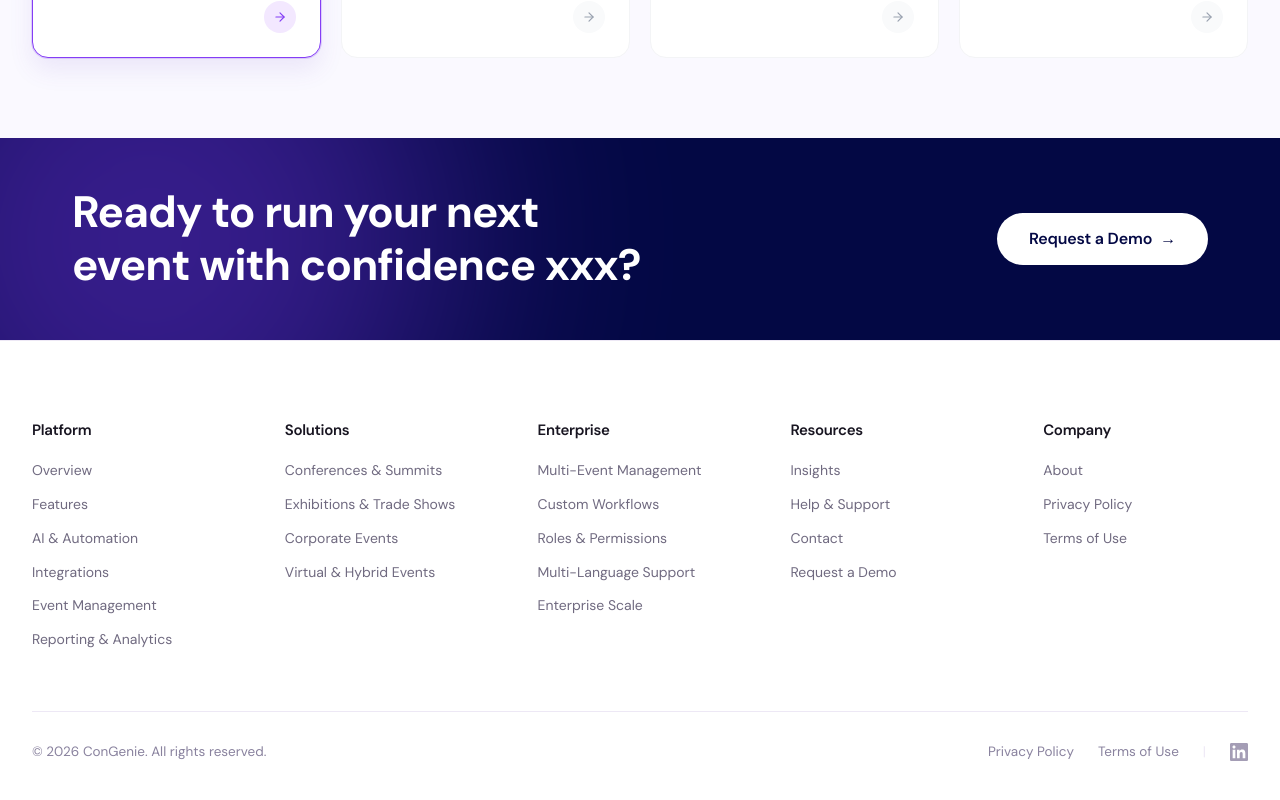
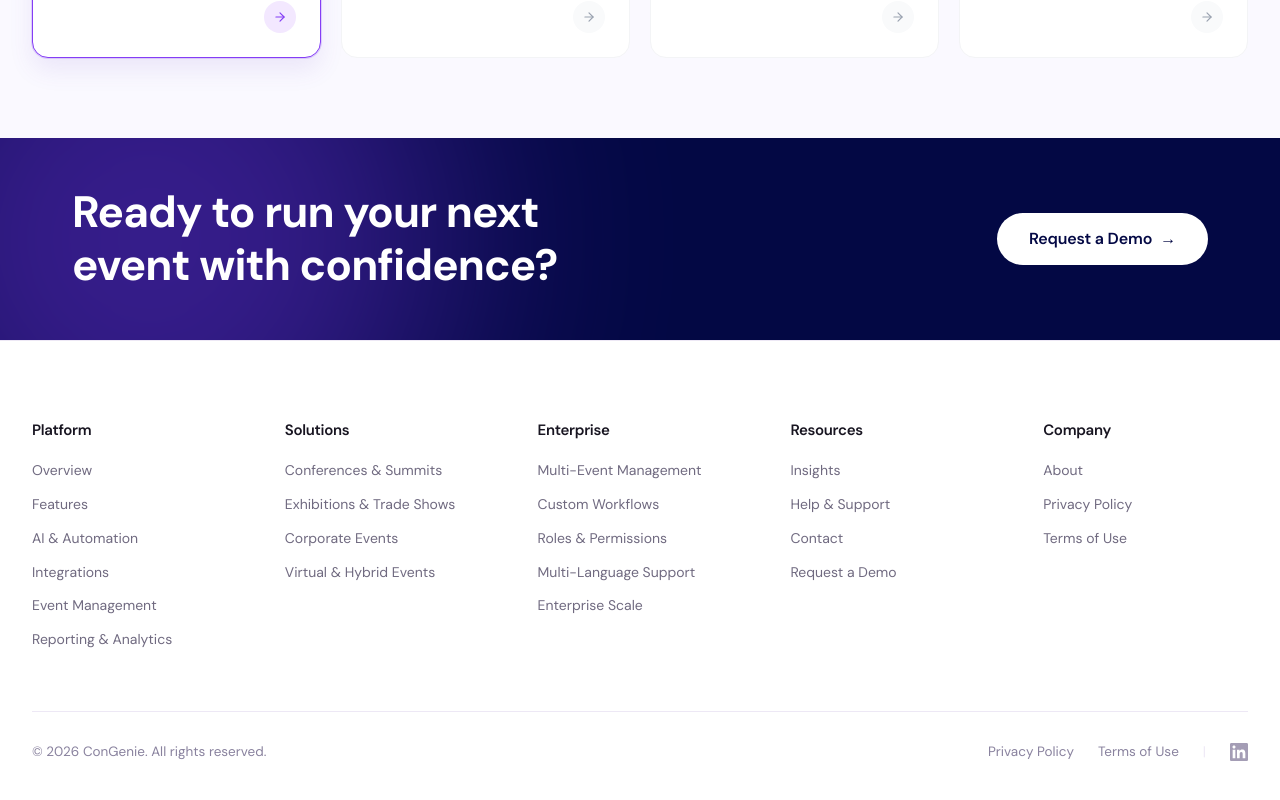
Before and after one commit to ArifK1712/congeniev1, a Next.js app: page / in a window 1280 px wide. Shown: the part 6083-6883 px from the top of the page. Built offline with nearby package versions, Linux system fonts and the light colour scheme.

Commit message:
working correctly

```diff
--- a/src/components/CtaSection.tsx
+++ b/src/components/CtaSection.tsx
@@ -13,7 +13,7 @@ export function CtaSection() {
           <div className="cta-reveal flex flex-col md:flex-row items-center justify-between gap-8 md:gap-12 text-center md:text-left">
 
             <h2 className="font-[family-name:var(--font-heading),Arial,sans-serif] text-[clamp(2rem,3.5vw,2.75rem)] font-bold tracking-[-0.02em] leading-[1.2] text-white text-balance max-w-2xl m-0">
-              Ready to run your next event with confidence xxx?
+              Ready to run your next event with confidence?
             </h2>
 
             <div className="shrink-0">
```
